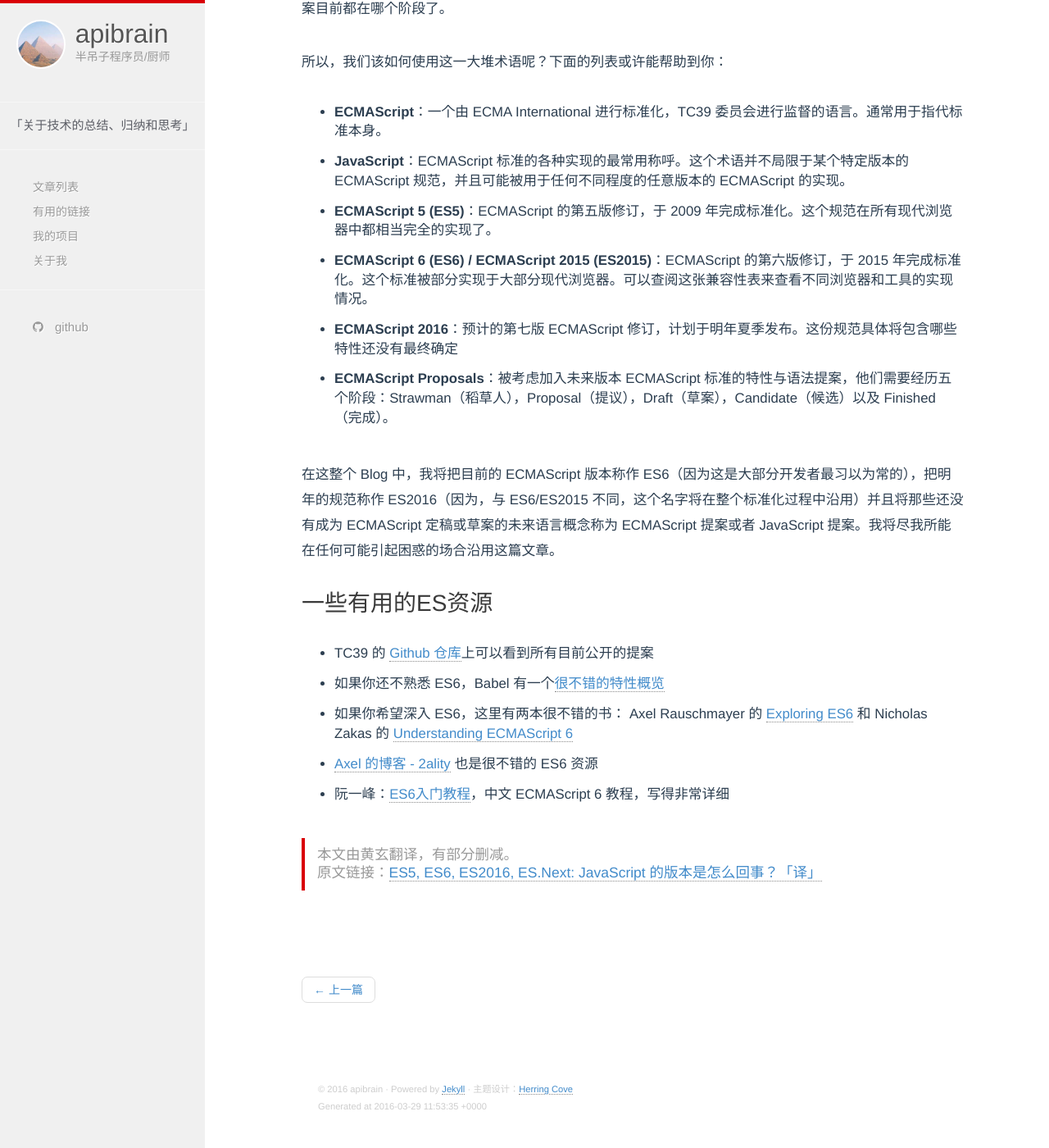
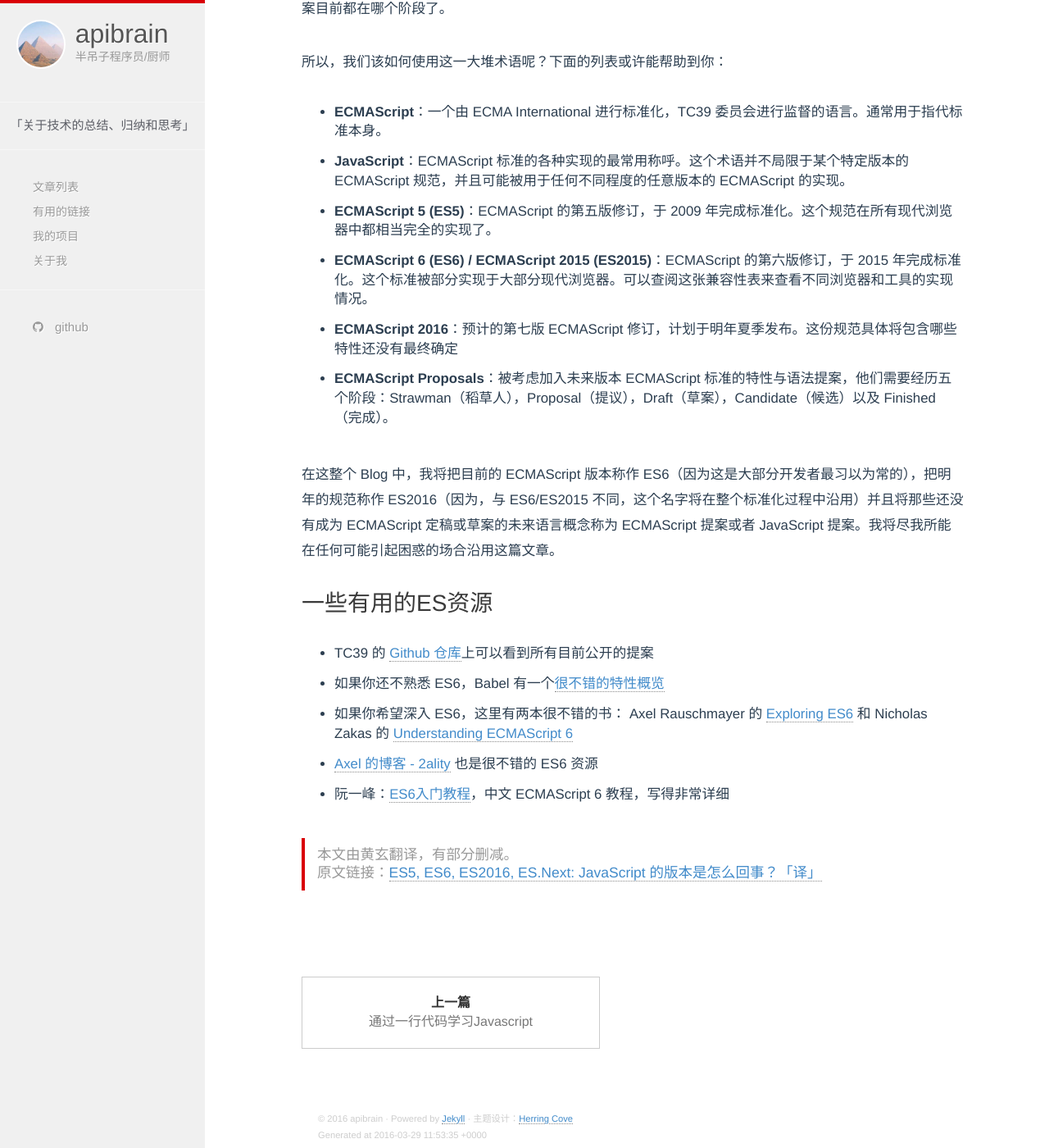
Before and after one commit to apibrain/apibrain.github.io, a Jekyll site: the page built from _posts/2016-03-29-what-is-going-on-with-javascript-versioning.md, in a window 1280 px wide and 1400 px high, scrolled down 1869 px. Shown: the whole window at 82% size. Built offline with Jekyll 4.4.1, drawn with Linux system fonts in a browser that asks for light colours; Markdown is read by kramdown in place of the engine named in the settings.

Commit message:
修改了previous和next样式

```diff
--- a/_includes/pager.html
+++ b/_includes/pager.html
@@ -1,8 +1,8 @@
-<ul class="pager">
+<ul class="pn-pager">
 {% if page.previous %}
-  <li class="previous"><a href="{{ page.previous.url }}">&larr; 上一篇</a></li>
+  <li class="previous"><a href="{{ page.previous.url }}"><strong>上一篇</strong><br>{{ page.previous.title }}</a></li>
 {% endif %}
 {% if page.next %}
-  <li class="next"><a href="{{ page.next.url }}">下一篇 &rarr;</a></li>
+  <li class="next"><a href="{{ page.next.url }}"><strong>下一篇</strong><br>{{ page.next.title }}</a></li>
 {% endif %}
 </ul>
--- a/_posts/2016-03-29-what-is-going-on-with-javascript-versioning.md
+++ b/_posts/2016-03-29-what-is-going-on-with-javascript-versioning.md
@@ -3,6 +3,8 @@ layout: post
 title: >
     「译」ES5, ES6, ES2016, ES.Next: JavaScript 的版本是怎么回事？
 category: 前端开发
+description: >
+    1996 年，网景将 JavaScript 提交给 ECMA International（欧洲计算机制造商协会）进行标准化，并最终确定出新的语言标准，它就是 ECMAScript。
 ---
 
 JavaScript 有着很奇怪的命名史。
--- a/css/hc.css
+++ b/css/hc.css
@@ -461,9 +461,36 @@ time
   text-shadow:1px 1px #fff
 }
 
-.pager li > a,.pager li > span
-{
-  border-radius:.5em
+.pn-pager {
+  margin: 0;
+  padding: 0;
+}
+.pn-pager li {
+  list-style: none;
+}
+.pn-pager li a, .pn-pager li a:visited {
+  display: inline-block;
+  width: 45%;
+  overflow: hidden;
+  border: 1px solid #ccc;
+  text-align: center;
+  padding: 20px 12px;
+  color: #777;
+  font-size: 16px;
+}
+.pn-pager li a:hover, .pn-pager li a:hover strong {
+  background-color: #d90006;
+  border-color: #d90006;
+  color: #fff;
+}
+.pn-pager li a strong {
+  color: #333;
+}
+.pn-pager li.previous a {
+  float: left;
+}
+.pn-pager li.next a {
+  float: right;
 }
 
 #self
```
Also changed, not shown: 3 other files.
